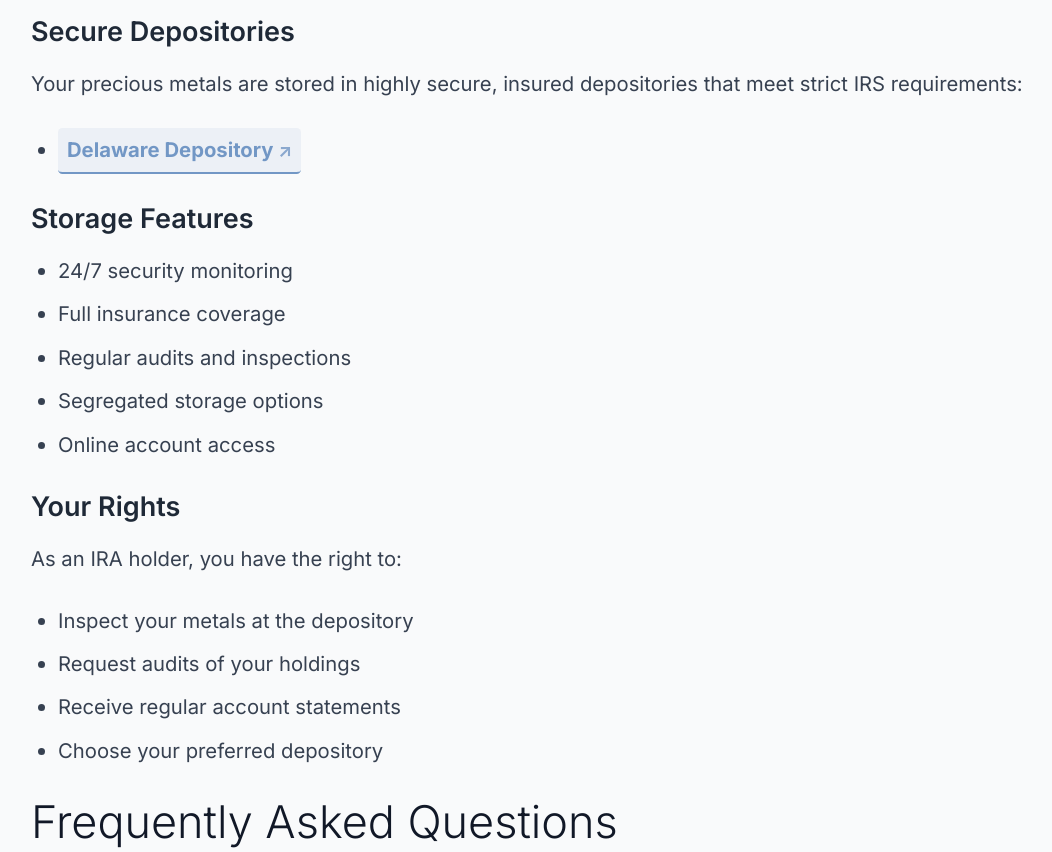
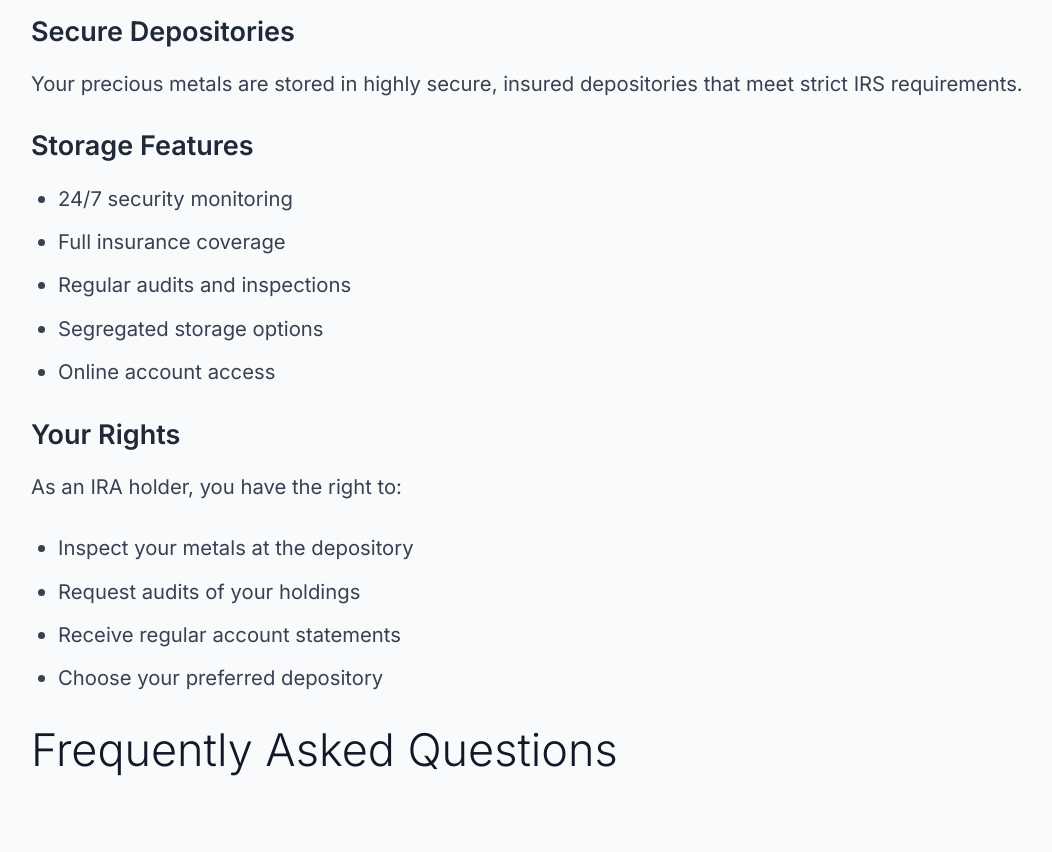
Before and after one commit to jkalski/Novara-Gold, a Next.js app: page /ira in a window 1280 px wide. Shown: the part 6220-7072 px from the top of the page, without its empty margins (9-1061 px from the left). Built offline with nearby package versions, Linux system fonts and the light colour scheme.

Commit message:
Update IRA index page

```diff
--- a/pages/ira/index.js
+++ b/pages/ira/index.js
@@ -212,10 +212,7 @@ export default function IRA() {
             </ul>
 
             <h3>Secure Depositories</h3>
-            <p>Your precious metals are stored in highly secure, insured depositories that meet strict IRS requirements:</p>
-            <ul>
-              <li><strong><a href="https://delawaredepository.com/" target="_blank" rel="noopener noreferrer" className="depository-link">Delaware Depository</a></strong></li>
-            </ul>
+            <p>Your precious metals are stored in highly secure, insured depositories that meet strict IRS requirements.</p>
 
             <h3>Storage Features</h3>
             <ul>
```
